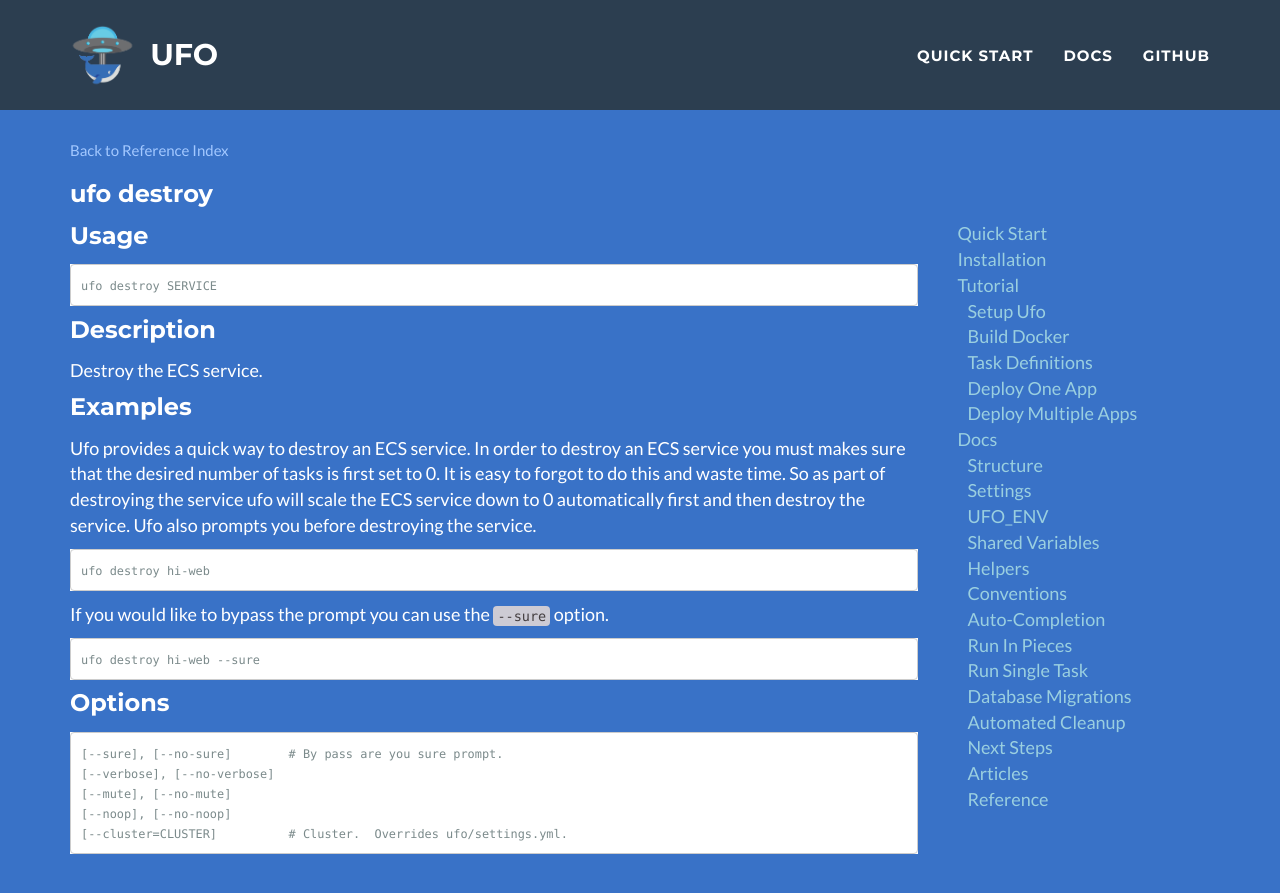
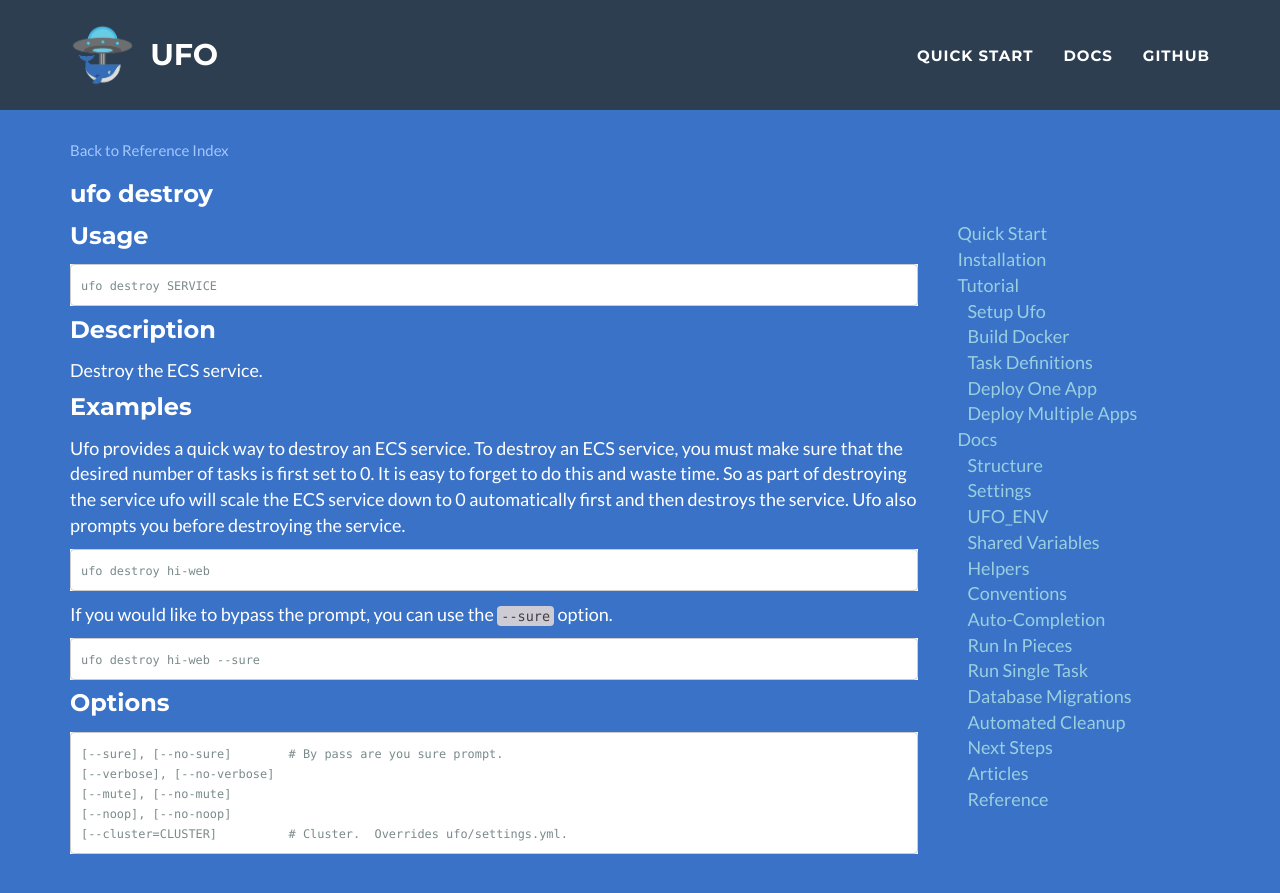
Before and after one commit to boltops-tools/ufo, a Jekyll site: the page built from docs/_reference/ufo-destroy.md, in a window 1280 px wide and 900 px high. Shown: the top 893 px of the window. Built offline with Jekyll 4.4.1, drawn with Linux system fonts in a browser that asks for light colours.

Commit message:
grammar fixes

```diff
--- a/docs/_reference/ufo-destroy.md
+++ b/docs/_reference/ufo-destroy.md
@@ -13,11 +13,11 @@ Destroy the ECS service.
 
 ## Examples
 
-Ufo provides a quick way to destroy an ECS service. In order to destroy an ECS service you must makes sure that the desired number of tasks is first set to 0. It is easy to forgot to do this and waste time. So as part of destroying the service ufo will scale the ECS service down to 0 automatically first and then destroy the service.  Ufo also prompts you before destroying the service.
+Ufo provides a quick way to destroy an ECS service. To destroy an ECS service, you must make sure that the desired number of tasks is first set to 0. It is easy to forget to do this and waste time. So as part of destroying the service ufo will scale the ECS service down to 0 automatically first and then destroys the service.  Ufo also prompts you before destroying the service.
 
     ufo destroy hi-web
 
-If you would like to bypass the prompt you can use the `--sure` option.
+If you would like to bypass the prompt, you can use the `--sure` option.
 
     ufo destroy hi-web --sure
 
```
Also changed, not shown: lib/ufo/help/destroy.md (+2 -2 lines).
